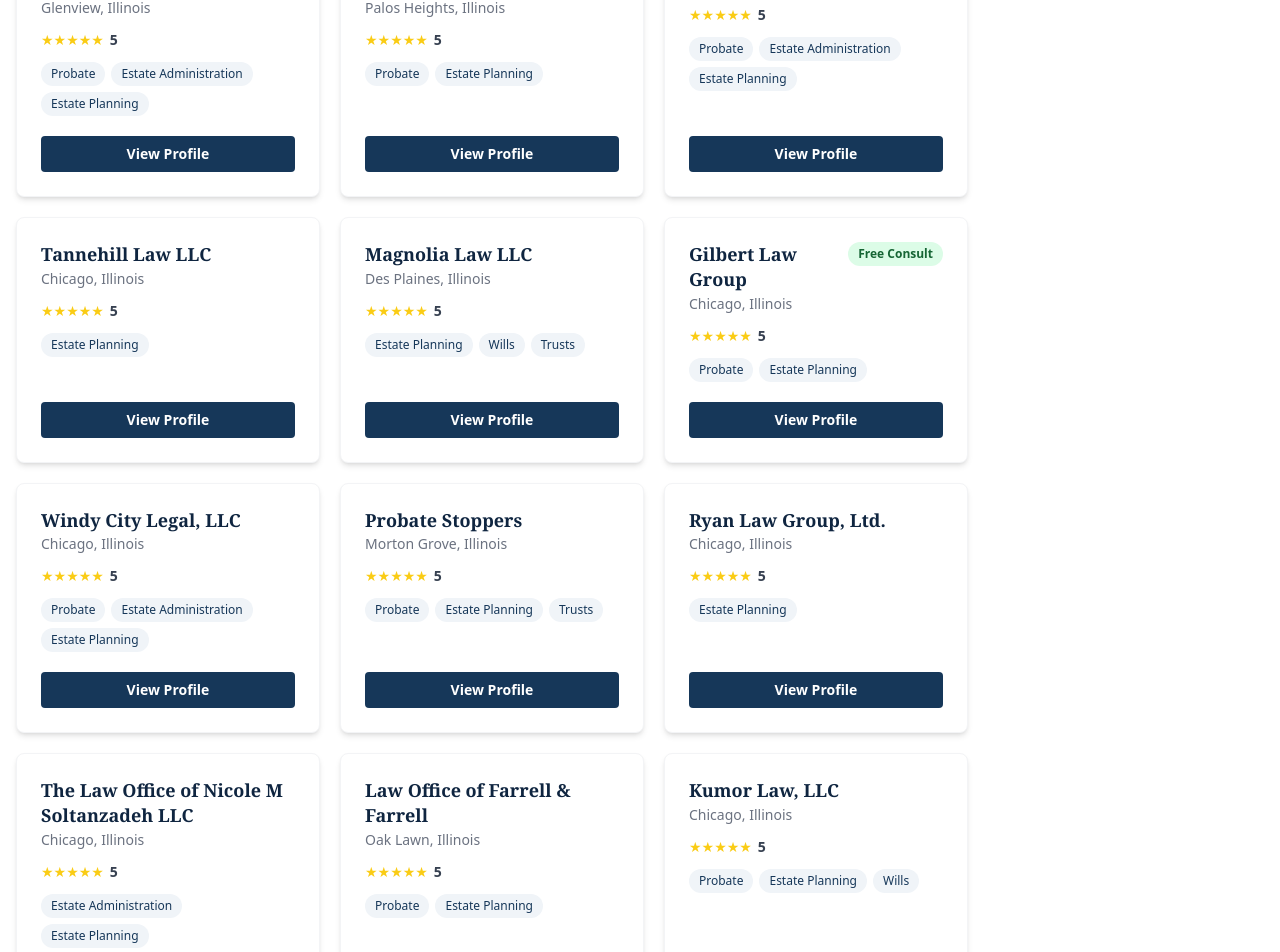
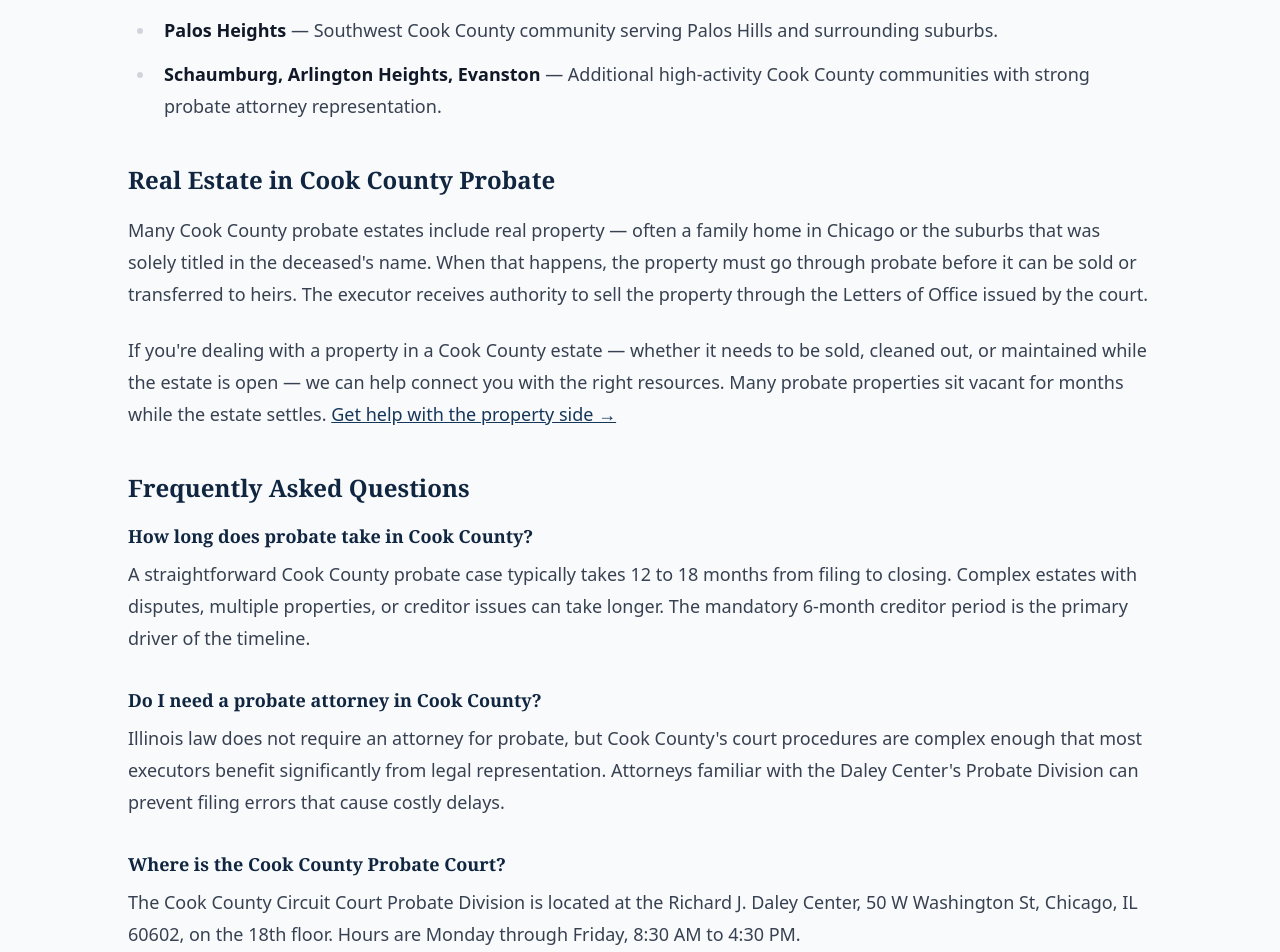
Before and after one commit to arouvalis/illinois-probate-directory, a Next.js app: page /county/cook in a window 1280 px wide. Shown: the part 1572-2524 px from the top of the page. Built offline with nearby package versions, Linux system fonts and the light colour scheme.

Commit message:
Add rich content section to Cook County page targeting GSC queries

```diff
--- a/src/app/county/[slug]/page.tsx
+++ b/src/app/county/[slug]/page.tsx
@@ -8,6 +8,7 @@
 import AttorneyCard from "@/components/AttorneyCard";
 import AttorneySearch from "@/components/AttorneySearch";
 import Link from "next/link";
+import React from "react";
 
 interface Props {
   params: { slug: string };
@@ -90,6 +91,94 @@
   ],
 };
 
+const COUNTY_CONTENT: Record<string, React.ReactNode> = {
+  Cook: (
+    <div className="prose prose-lg max-w-none prose-headings:font-serif prose-headings:text-navy-800 prose-a:text-navy-700">
+      <h2>Probate in Cook County, Illinois</h2>
+      <p>
+        Cook County handles more probate cases than any other county in Illinois. All Cook County
+        probate matters are filed at the <strong>Cook County Circuit Court Probate Division</strong>,
+        located at the Richard J. Daley Center, 50 W Washington St, Chicago, IL 60602. The court
+        processes thousands of estates annually, covering Chicago and all surrounding suburbs.
+      </p>
+
+      <h3>How Cook County Probate Works</h3>
+      <p>
+        Illinois probate in Cook County follows a structured process. After a loved one passes away,
+        the executor files a petition with the Probate Division. The court validates the will,
+        appoints the executor, and issues Letters of Office — the legal document authorizing the
+        executor to manage and sell estate assets. Creditors have 6 months from the publication of
+        notice to file claims. Once that period closes, the executor distributes remaining assets
+        to heirs and petitions for the estate to be closed.
+      </p>
+      <p>
+        Cook County&apos;s high case volume means filings must be precise and deadlines strictly
+        observed. An attorney experienced with the Cook County Probate Division can navigate the
+        court&apos;s specific procedures and prevent costly delays.
+      </p>
+
+      <h3>Chicago Probate Attorneys</h3>
+      <p>
+        Chicago is home to the largest concentration of probate attorneys in Illinois. Whether
+        you need help with a straightforward estate or a complex situation involving disputed
+        assets, trust litigation, or multiple properties, Chicago probate lawyers handle the
+        full range of estate matters. Many offer free initial consultations and serve clients
+        throughout Cook County regardless of where the attorney&apos;s office is located.
+      </p>
+
+      <h3>Cook County Suburbs We Serve</h3>
+      <p>
+        Our directory includes probate attorneys serving every Cook County community, including:
+      </p>
+      <ul>
+        <li><strong>Cicero</strong> — One of the most densely populated Cook County suburbs, with many estates centered on family homes passed through generations.</li>
+        <li><strong>Rolling Meadows</strong> — Northwest suburban community with active probate activity through the Cook County Probate Division.</li>
+        <li><strong>Northbrook</strong> — North Shore suburb with attorneys serving Glenview, Deerfield, and surrounding communities.</li>
+        <li><strong>Orland Park</strong> — Southwest suburban hub serving Tinley Park, Mokena, and surrounding communities.</li>
+        <li><strong>Barrington</strong> — Northwest community at the intersection of Cook, Lake, McHenry, and Kane counties.</li>
+        <li><strong>Palos Heights</strong> — Southwest Cook County community serving Palos Hills and surrounding suburbs.</li>
+        <li><strong>Schaumburg, Arlington Heights, Evanston</strong> — Additional high-activity Cook County communities with strong probate attorney representation.</li>
+      </ul>
+
+      <h3>Real Estate in Cook County Probate</h3>
+      <p>
+        Many Cook County probate estates include real property — often a family home in Chicago
+        or the suburbs that was solely titled in the deceased&apos;s name. When that happens,
+        the property must go through probate before it can be sold or transferred to heirs.
+        The executor receives authority to sell the property through the Letters of Office issued
+        by the court.
+      </p>
+      <p>
+        If you&apos;re dealing with a property in a Cook County estate — whether it needs to be
+        sold, cleaned out, or maintained while the estate is open — we can help connect you with
+        the right resources. Many probate properties sit vacant for months while the estate
+        settles. <a href="/for-families">Get help with the property side →</a>
+      </p>
+
+      <h3>Frequently Asked Questions</h3>
+      <h4>How long does probate take in Cook County?</h4>
+      <p>
+        A straightforward Cook County probate case typically takes 12 to 18 months from filing
+        to closing. Complex estates with disputes, multiple properties, or creditor issues can
+        take longer. The mandatory 6-month creditor period is the primary driver of the timeline.
+      </p>
+      <h4>Do I need a probate attorney in Cook County?</h4>
+      <p>
+        Illinois law does not require an attorney for probate, but Cook County&apos;s court
+        procedures are complex enough that most executors benefit significantly from legal
+        representation. Attorneys familiar with the Daley Center&apos;s Probate Division can
+        prevent filing errors that cause costly delays.
+      </p>
+      <h4>Where is the Cook County Probate Court?</h4>
+      <p>
+        The Cook County Circuit Court Probate Division is located at the Richard J. Daley Center,
+        50 W Washington St, Chicago, IL 60602, on the 18th floor. Hours are Monday through Friday,
+        8:30 AM to 4:30 PM.
+      </p>
+    </div>
+  ),
+};
+
 export default function CountyPage({ params }: Props) {
   const county = COUNTY_SLUGS[params.slug];
   if (!county) notFound();
@@ -141,6 +230,14 @@
           </div>
         </div>
       </section>
+
+      {COUNTY_CONTENT[county] && (
+        <section className="py-12 px-4 bg-gray-50 border-b border-gray-200">
+          <div className="max-w-5xl mx-auto">
+            {COUNTY_CONTENT[county]}
+          </div>
+        </section>
+      )}
 
       <div className="max-w-7xl mx-auto px-4 py-12">
         <div className="flex flex-col lg:flex-row gap-10">
```
